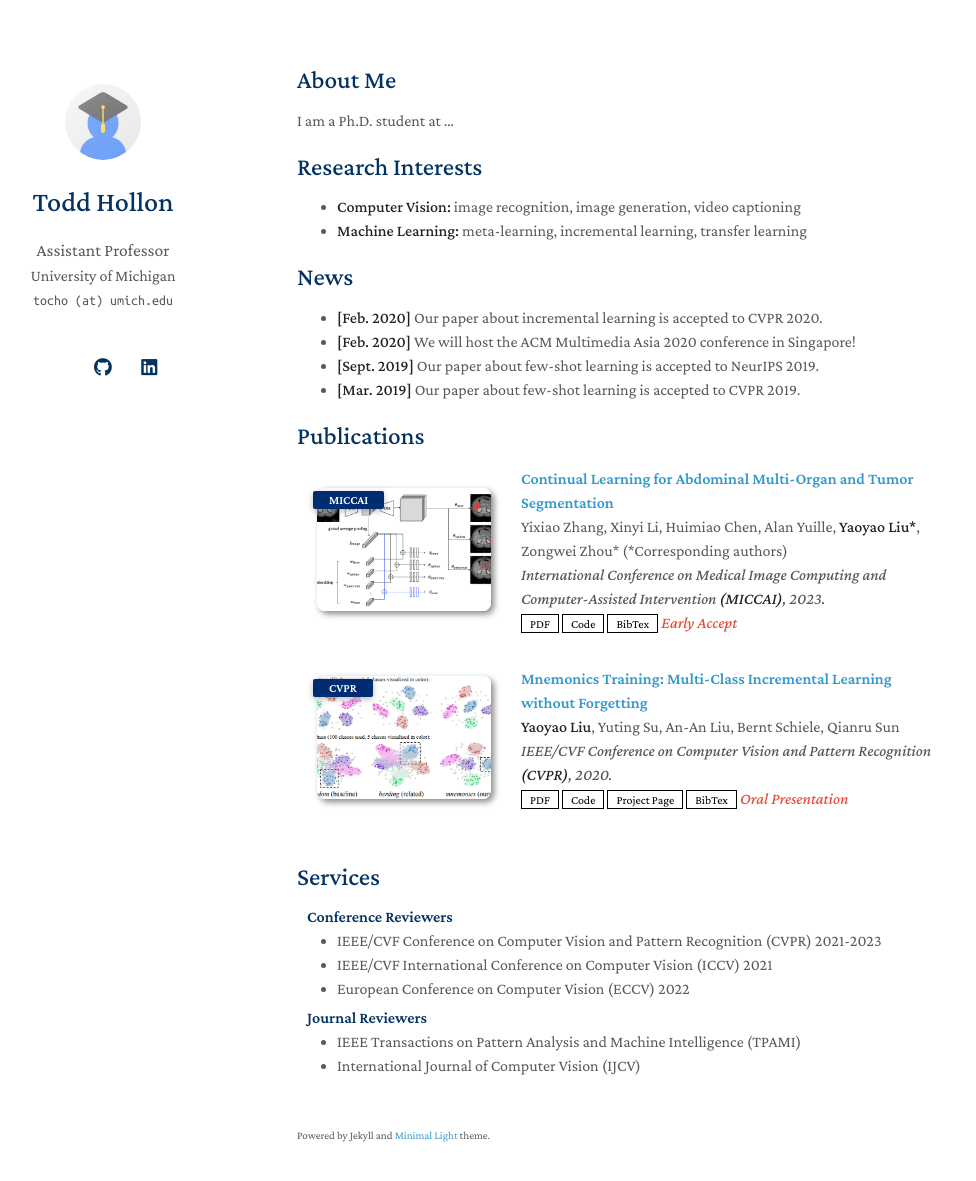
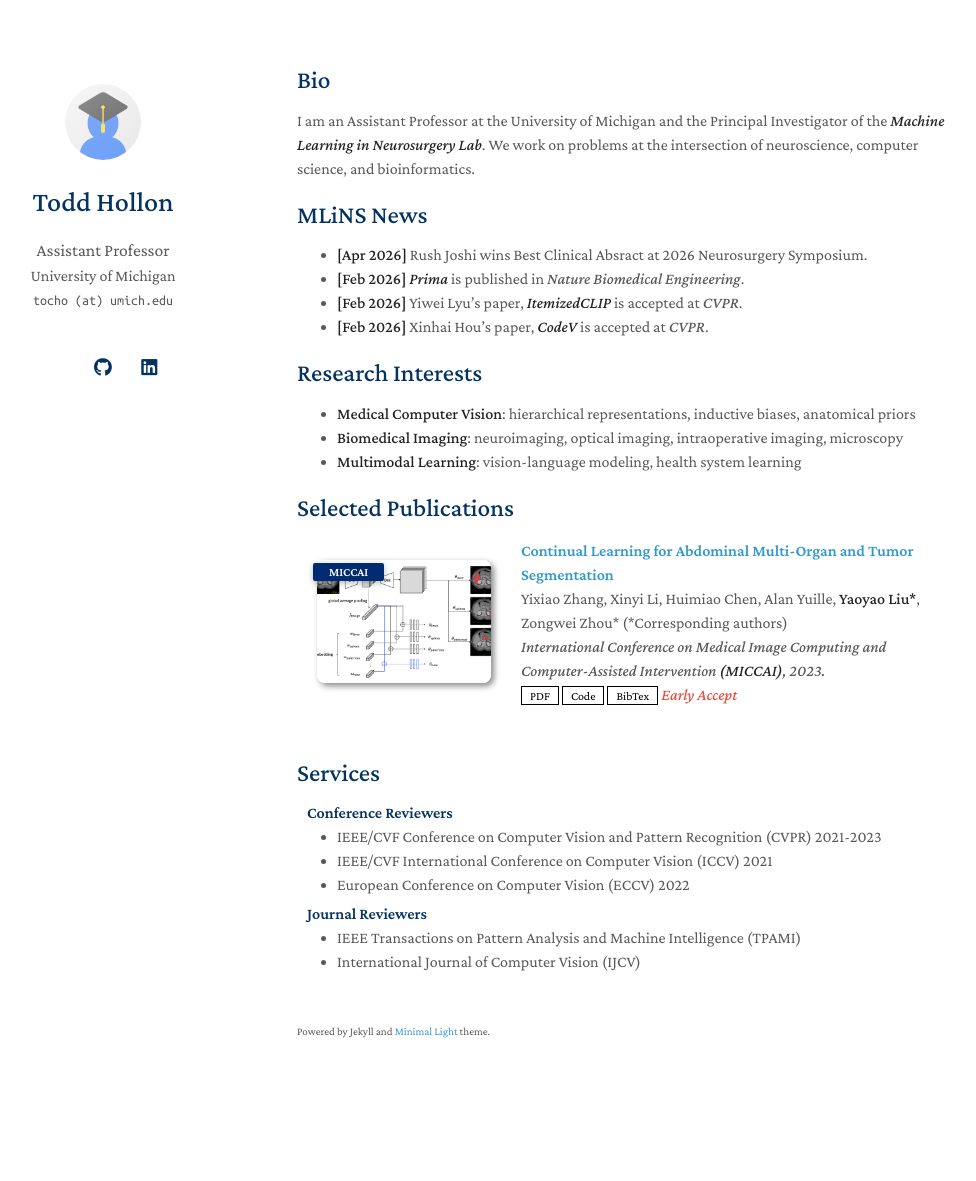
Before and after one commit to toddhollon/toddhollon.github.io, a Jekyll site: the page built from index.md, in a window 1280 px wide and 1216 px high. Shown: the top 1181 px of the window, without its empty margins (173-1149 px from the left). Built offline with Jekyll 4.4.1, drawn with Linux system fonts in a browser that asks for light colours; a style sheet for code colours, icons or effects is not loaded; our own code applies the rules of GitHub Pages for plain Markdown files.

Commit message:
Updates to frontpage

```diff
--- a/_includes/publications.md
+++ b/_includes/publications.md
@@ -1,4 +1,4 @@
-<h2 id="publications" style="margin: 2px 0px -15px;">Publications</h2>
+<h2 id="publications" style="margin: 2px 0px -15px;">Selected Publications</h2>
 
 <div class="publications">
 <ol class="bibliography">
--- a/index.md
+++ b/index.md
@@ -2,21 +2,22 @@
 layout: homepage
 ---
 
-## About Me
+## Bio
 
-I am a Ph.D. student at ...
+I am an Assistant Professor at the University of Michigan and the Principal Investigator of the ***Machine Learning in Neurosurgery Lab***. We work on problems at the intersection of neuroscience, computer science, and bioinformatics.
+
+## MLiNS News
+
+- **[Apr 2026]** Rush Joshi wins Best Clinical Absract at 2026 Neurosurgery Symposium.
+- **[Feb 2026]** ***Prima*** is published in *Nature Biomedical Engineering*.
+- **[Feb 2026]** Yiwei Lyu's paper, ***ItemizedCLIP*** is accepted at *CVPR*.
+- **[Feb 2026]** Xinhai Hou's paper, ***CodeV*** is accepted at *CVPR*.
 
 ## Research Interests
 
-- **Computer Vision:** image recognition, image generation, video captioning
-- **Machine Learning:** meta-learning, incremental learning, transfer learning
-
-## News
-
-- **[Feb. 2020]** Our paper about incremental learning is accepted to CVPR 2020.
-- **[Feb. 2020]** We will host the ACM Multimedia Asia 2020 conference in Singapore!
-- **[Sept. 2019]** Our paper about few-shot learning is accepted to NeurIPS 2019.
-- **[Mar. 2019]** Our paper about few-shot learning is accepted to CVPR 2019.
+- **Medical Computer Vision**: hierarchical representations, inductive biases, anatomical priors
+- **Biomedical Imaging**: neuroimaging, optical imaging, intraoperative imaging, microscopy
+- **Multimodal Learning**: vision-language modeling, health system learning
 
 {% include_relative _includes/publications.md %}
 
```
Also changed, not shown: _data/publications.yml (+20 -10 lines).
